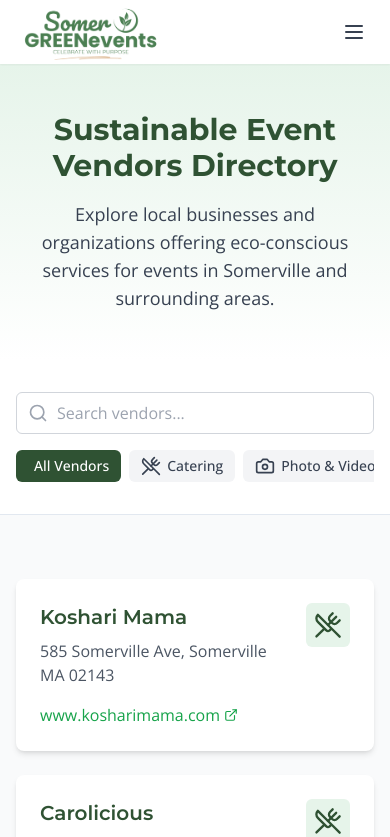
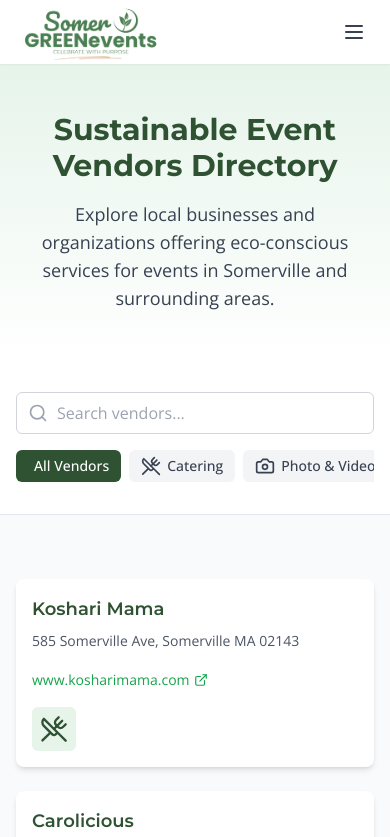
Before and after one commit to MTB-Labs/somerville-green-gatherings-guide, a React (Vite) app: page /vendors in a window 390 px wide. Shown: the top 837 px of the page. Built offline with nearby package versions, Linux system fonts and the light colour scheme.

Commit message:
Fix: Improve Picnic & Pantry card responsiveness
Adjusted the Picnic & Pantry card to improve its responsiveness on different screen sizes.

```diff
--- a/src/pages/VendorsPage.tsx
+++ b/src/pages/VendorsPage.tsx
@@ -280,30 +280,33 @@ const VendorsPage: React.FC = () => {
         <div className="container mx-auto px-4">
           <div className="max-w-4xl mx-auto">
             {filteredVendors.length > 0 ? (
-              <div className="grid grid-cols-1 md:grid-cols-2 gap-6">
+              <div className="grid grid-cols-1 lg:grid-cols-2 gap-6">
                 {filteredVendors.map(vendor => (
                   <div key={vendor.id} className="bg-white rounded-lg shadow-md overflow-hidden hover:shadow-lg transition-shadow">
-                    <div className="p-6">
-                      <div className="flex justify-between items-start">
-                        <div className="flex-1">
-                          <h3 className="text-xl font-semibold text-green-500 mb-2">
+                    <div className="p-4 sm:p-6">
+                      <div className="flex flex-col sm:flex-row sm:justify-between sm:items-start gap-4">
+                        <div className="flex-1 min-w-0">
+                          <h3 className="text-lg sm:text-xl font-semibold text-green-500 mb-2 break-words">
                             <span className="en-content">{vendor.nameEn}</span>
                             <span className="es-content hidden-language">{vendor.nameEs}</span>
                           </h3>
-                          <p className="text-gray-600 mb-4">
+                          <p className="text-gray-600 mb-4 text-sm sm:text-base break-words">
                             <span className="en-content">{vendor.descriptionEn}</span>
                             <span className="es-content hidden-language">{vendor.descriptionEs}</span>
                           </p>
+                          <div className="break-all">
                             <a
                               href={`https://${vendor.website}`}
                               target="_blank"
                               rel="noopener noreferrer"
-                            className="inline-flex items-center text-green-600 hover:text-green-700"
+                              className="inline-flex items-center text-green-600 hover:text-green-700 text-sm sm:text-base"
                             >
-                            {vendor.website} <ExternalLink size={14} className="ml-1" />
+                              <span className="break-all">{vendor.website}</span>
+                              <ExternalLink size={14} className="ml-1 flex-shrink-0" />
                             </a>
                           </div>
-                        <div className="p-2 bg-green-100 rounded-md text-green-500 ml-4">
+                        </div>
+                        <div className="p-2 bg-green-100 rounded-md text-green-500 self-start flex-shrink-0">
                           {vendor.icon}
                         </div>
                       </div>
```
Lines whose indentation alone changed are shown as unchanged.
